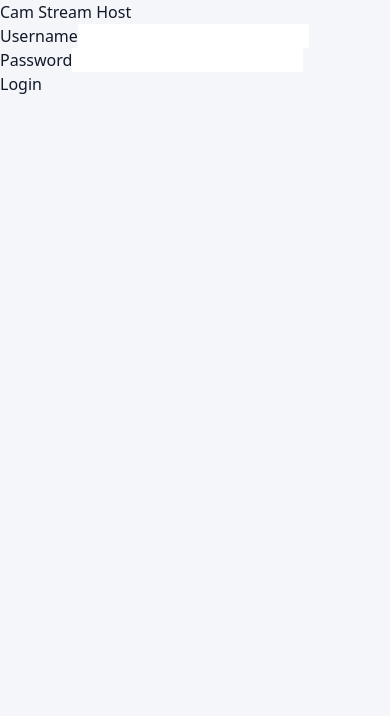
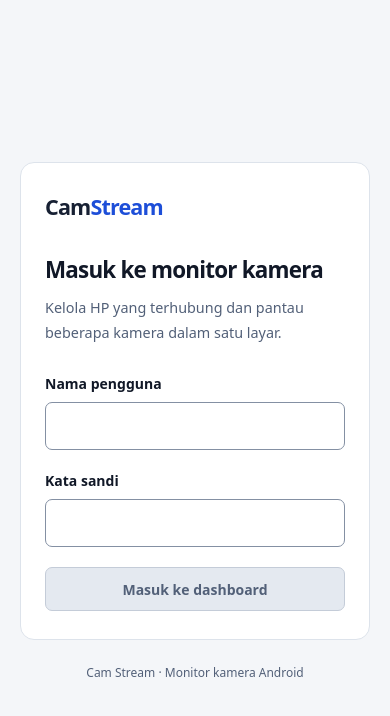
Before and after one commit to faeznz/cam-stream-mobile, a React (Vite) app in the folder host/client/: page / in a window 390 px wide. Shown: the top 716 px of the page. Built offline with nearby package versions, Linux system fonts and the light colour scheme.

Commit message:
Match sign-in screen to responsive camera dashboard

```diff
--- a/host/client/src/components/LoginForm.tsx
+++ b/host/client/src/components/LoginForm.tsx
@@ -4,63 +4,40 @@ export default function LoginForm({ onLogin }: { onLogin: () => void }) {
   const [username, setUsername] = useState('')
   const [password, setPassword] = useState('')
   const [error, setError] = useState('')
+  const [busy, setBusy] = useState(false)
 
-  const handleSubmit = async (e: React.FormEvent) => {
-    e.preventDefault()
+  async function handleSubmit(event: React.FormEvent) {
+    event.preventDefault()
     setError('')
-
-    const creds = btoa(`${username}:${password}`)
+    setBusy(true)
     try {
-      const res = await fetch('/api/devices', {
-        headers: { Authorization: `Basic ${creds}` },
-      })
-      if (res.status === 401) {
-        setError('Invalid username or password')
-        return
-      }
-      if (!res.ok) throw new Error('Login failed')
-      localStorage.setItem('cam_auth', creds)
+      const credentials = btoa(`${username}:${password}`)
+      const response = await fetch('/api/devices', { headers: { Authorization: `Basic ${credentials}` } })
+      if (response.status === 401) { setError('Nama pengguna atau kata sandi tidak sesuai.'); return }
+      if (!response.ok) throw new Error('Login failed')
+      localStorage.setItem('cam_auth', credentials)
       onLogin()
     } catch {
-      setError('Login failed')
+      setError('Belum dapat masuk. Periksa koneksi Anda lalu coba lagi.')
+    } finally {
+      setBusy(false)
     }
   }
 
   return (
-    <div className="flex items-center justify-center min-h-screen bg-gray-100">
-      <div className="bg-white p-8 rounded-lg shadow-md w-full max-w-md">
-        <h1 className="text-2xl font-bold mb-6 text-center">Cam Stream Host</h1>
-        <form onSubmit={handleSubmit} className="space-y-4">
-          <div>
-            <label className="block text-sm font-medium text-gray-700">Username</label>
-            <input
-              type="text"
-              className="mt-1 block w-full border rounded px-3 py-2"
-              value={username}
-              onChange={(e) => setUsername(e.target.value)}
-              required
-            />
-          </div>
-          <div>
-            <label className="block text-sm font-medium text-gray-700">Password</label>
-            <input
-              type="password"
-              className="mt-1 block w-full border rounded px-3 py-2"
-              value={password}
-              onChange={(e) => setPassword(e.target.value)}
-              required
-            />
-          </div>
-          {error && <p className="text-sm text-red-600">{error}</p>}
-          <button
-            type="submit"
-            className="w-full bg-blue-600 text-white py-2 rounded hover:bg-blue-700 disabled:opacity-50"
-            disabled={!username || !password}
-          >
-            Login
-          </button>
+    <main className="login-shell">
+      <div className="login-panel">
+        <a href="/" className="app-brand" aria-label="Cam Stream, halaman utama">Cam<span>Stream</span></a>
+        <h1>Masuk ke monitor kamera</h1>
+        <p>Kelola HP yang terhubung dan pantau beberapa kamera dalam satu layar.</p>
+        <form onSubmit={handleSubmit} aria-busy={busy}>
+          <div className="login-field"><label htmlFor="username">Nama pengguna</label><input id="username" name="username" autoComplete="username" value={username} onChange={event => setUsername(event.target.value)} required /></div>
+          <div className="login-field"><label htmlFor="password">Kata sandi</label><input id="password" name="password" type="password" autoComplete="current-password" value={password} onChange={event => setPassword(event.target.value)} required /></div>
+          {error && <p role="alert" className="notice notice-error">{error}</p>}
+          <button className="button button-primary" type="submit" disabled={busy || !username || !password}>{busy ? 'Memeriksa akun…' : 'Masuk ke dashboard'}</button>
         </form>
       </div>
-    </div>
+      <p className="login-caption">Cam Stream · Monitor kamera Android</p>
+    </main>
   )
 }
--- a/host/client/src/index.css
+++ b/host/client/src/index.css
@@ -71,6 +71,15 @@ button:disabled { cursor: not-allowed; }
 .dashboard-footer { color: #526078; margin: 28px 0 8px; font-size: .75rem; line-height: 1.7; }
 .notice { padding: 14px 18px; border-radius: 8px; margin-bottom: 20px; font-size: .875rem; }
 .notice-error { color: #9f1239; background: #fff1f2; border: 1px solid #be4961; }
+.login-shell { min-height: 100dvh; padding: 32px 20px; display: flex; flex-direction: column; align-items: center; justify-content: center; }
+.login-panel { width: 100%; max-width: 440px; background: white; border: 1px solid #dde3eb; border-radius: 14px; padding: 28px 24px; }
+.login-panel h1 { font-size: clamp(1.4rem, 4vw, 1.8rem); line-height: 1.3; letter-spacing: -.035em; font-weight: 650; margin-top: 32px; }
+.login-panel > p { color: #526078; font-size: .9rem; line-height: 1.7; margin: 12px 0 28px; }
+.login-field { margin-bottom: 20px; }
+.login-field label { display: block; font-size: .875rem; font-weight: 600; margin-bottom: 8px; }
+.login-field input { width: 100%; min-height: 48px; border: 1px solid #8490a3; border-radius: 7px; padding: 10px 12px; color: #172033; background: white; }
+.login-panel form > .button { width: 100%; }
+.login-caption { font-size: .75rem; color: #526078; margin-top: 24px; text-align: center; }
 @media (min-width: 640px) {
   .dashboard-main { padding: 40px 32px; }
   .app-header { padding-left: max(32px, calc((100vw - 1504px) / 2)); padding-right: max(32px, calc((100vw - 1504px) / 2)); }
```
